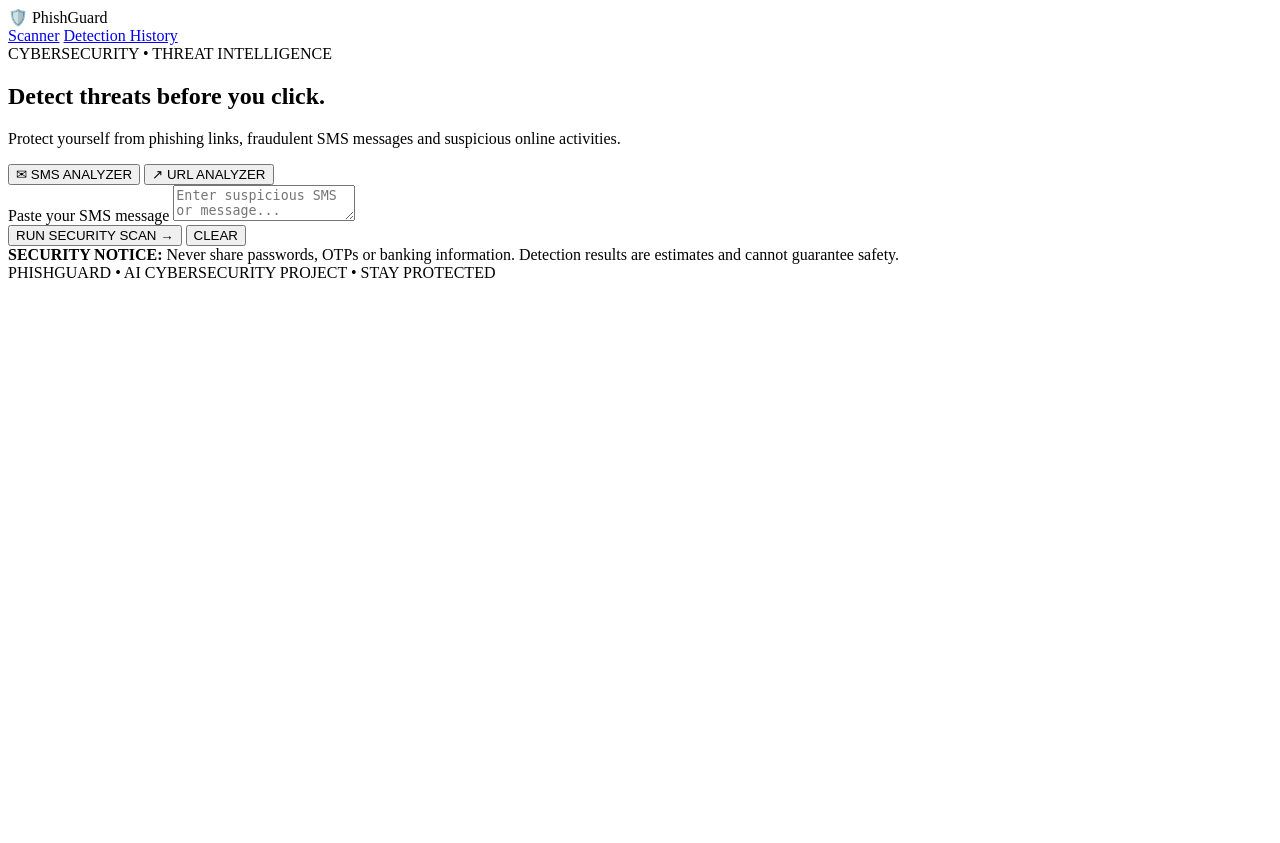
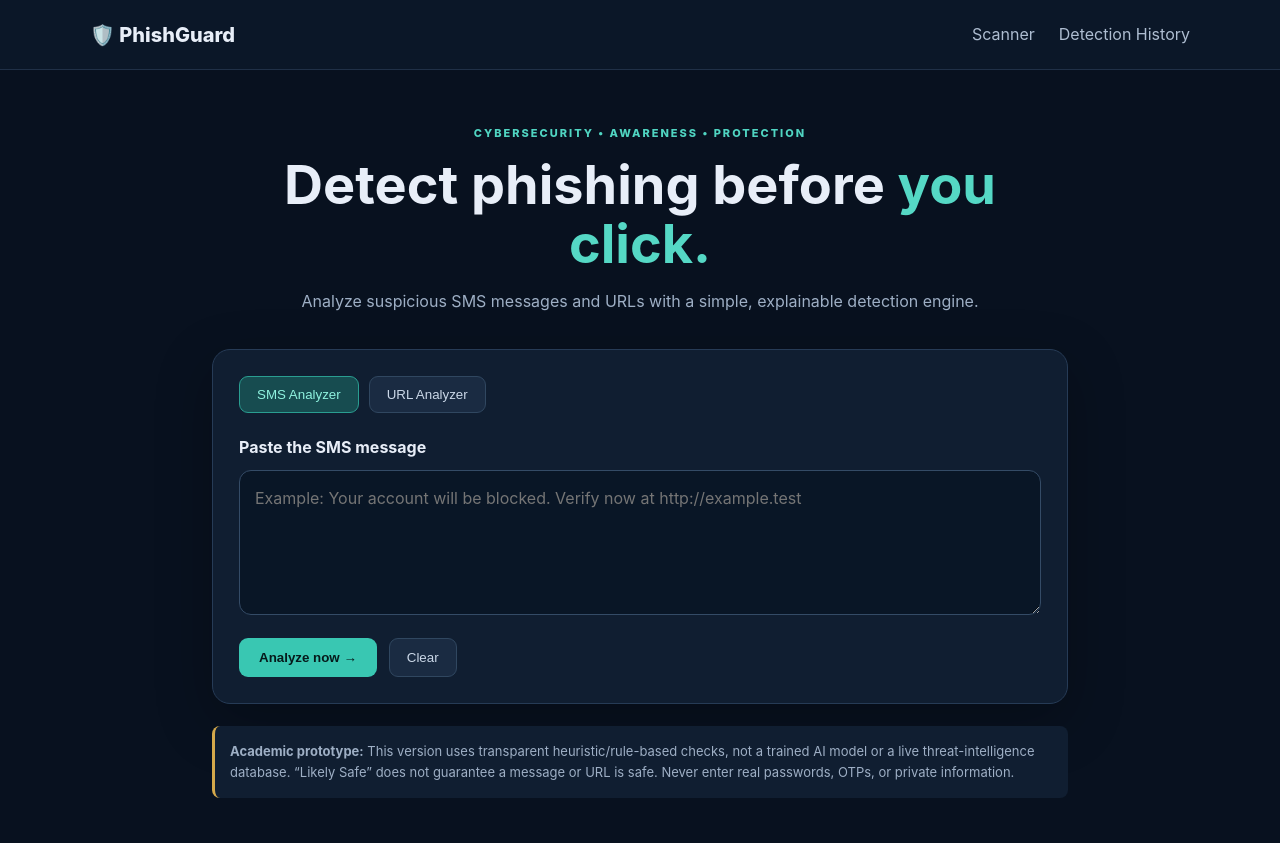
Before and after one commit to phishguru127-gif/UrlFinder, a Flask app: page / in a window 1280 px wide. Before the commit the page ends 278 px from the top, so only its background shows below. Run offline with Flask 3, Linux system fonts and the light colour scheme.

Commit message:
Update index.html

```diff
--- a/templates/index.html
+++ b/templates/index.html
@@ -1,68 +1,64 @@
-<header class="top">
-  <div class="brand">🛡️ PhishGuard</div>
-  <nav>
-    <a href="/">Scanner</a>
-    <a href="/history">Detection History</a>
-  </nav>
-</header>
-
+<!DOCTYPE html>
+<html lang="en">
+<head>
+<meta charset="UTF-8"><meta name="viewport" content="width=device-width, initial-scale=1">
+<title>PhishGuard | SMS & URL Detection</title>
+<link rel="stylesheet" href="{{ url_for('static', filename='style.css') }}">
+</head>
+<body>
+<header class="top"><div class="brand">🛡️ PhishGuard</div><nav><a href="/">Scanner</a><a href="/history">Detection History</a></nav></header>
 <main class="wrap">
-
-  <section class="hero">
-    <div class="eyebrow">
-      CYBERSECURITY • THREAT INTELLIGENCE
-    </div>
-
-    <h1>
-      Detect threats before
-      <span>you click.</span>
-    </h1>
-
-    <p>
-      Protect yourself from phishing links, fraudulent SMS
-      messages and suspicious online activities.
-    </p>
-  </section>
-
-  <section class="panel">
-
-    <div class="tabs">
-      <button class="tab active" data-type="sms">
-        ✉ SMS ANALYZER
-      </button>
-
-      <button class="tab" data-type="url">
-        ↗ URL ANALYZER
-      </button>
-    </div>
-
-    <label id="inputLabel" for="content">
-      Paste your SMS message
-    </label>
-
-    <textarea
-      id="content"
-      placeholder="Enter suspicious SMS or message..."
-    ></textarea>
-
-    <div class="actions">
-      <button id="scan">RUN SECURITY SCAN →</button>
-      <button class="secondary" id="clear">CLEAR</button>
-    </div>
-
-    <div id="error" class="error hidden"></div>
-    <div id="result" class="result hidden"></div>
-
-  </section>
-
-  <section class="note">
-    <strong>SECURITY NOTICE:</strong>
-    Never share passwords, OTPs or banking information.
-    Detection results are estimates and cannot guarantee safety.
-  </section>
-
+<section class="hero"><div class="eyebrow">CYBERSECURITY • AWARENESS • PROTECTION</div>
+<h1>Detect phishing before <span>you click.</span></h1>
+<p>Analyze suspicious SMS messages and URLs with a simple, explainable detection engine.</p></section>
+<section class="panel">
+<div class="tabs"><button class="tab active" data-type="sms">SMS Analyzer</button><button class="tab" data-type="url">URL Analyzer</button></div>
+<label id="inputLabel" for="content">Paste the SMS message</label>
+<textarea id="content" placeholder="Example: Your account will be blocked. Verify now at http://example.test"></textarea>
+<div class="actions"><button id="scan">Analyze now →</button><button class="secondary" id="clear">Clear</button></div>
+<div id="error" class="error hidden"></div>
+<div id="result" class="result hidden"></div>
+</section>
+<section class="note"><strong>Academic prototype:</strong> This version uses transparent heuristic/rule-based checks, not a trained AI model or a live threat-intelligence database. “Likely Safe” does not guarantee a message or URL is safe. Never enter real passwords, OTPs, or private information.</section>
 </main>
-
-<footer>
-  PHISHGUARD • AI CYBERSECURITY PROJECT • STAY PROTECTED
-</footer>
+<script>
+let currentType = "sms";
+const tabs = document.querySelectorAll(".tab");
+tabs.forEach(btn => btn.addEventListener("click", () => {
+  tabs.forEach(x => x.classList.remove("active")); btn.classList.add("active");
+  currentType = btn.dataset.type;
+  document.getElementById("inputLabel").textContent = currentType === "sms" ? "Paste the SMS message" : "Enter a URL";
+  document.getElementById("content").placeholder = currentType === "sms" ?
+    "Example: Your account will be blocked. Verify now at http://example.test" : "https://example.com";
+  document.getElementById("result").classList.add("hidden");
+}));
+document.getElementById("clear").onclick = () => {
+  document.getElementById("content").value = "";
+  document.getElementById("result").classList.add("hidden");
+  document.getElementById("error").classList.add("hidden");
+};
+document.getElementById("scan").onclick = async () => {
+  const content = document.getElementById("content").value.trim();
+  const error = document.getElementById("error"), resultBox = document.getElementById("result");
+  error.classList.add("hidden"); resultBox.classList.add("hidden");
+  if (!content) { error.textContent = "Please enter text to analyze."; error.classList.remove("hidden"); return; }
+  const button = document.getElementById("scan"); button.disabled = true; button.textContent = "Analyzing…";
+  try {
+    const response = await fetch("/analyze", {method:"POST", headers:{"Content-Type":"application/json"},
+      body:JSON.stringify({type:currentType, content})});
+    const data = await response.json();
+    if (!response.ok) throw new Error(data.error || "Analysis failed.");
+    const cls = data.verdict === "Phishing" ? "danger" : data.verdict === "Suspicious" ? "warning" : "safe";
+    let html = `<div class="verdict ${cls}"><div><small>DETECTION RESULT</small><h2>${data.verdict}</h2></div><div class="score">${data.score}/100<small>risk score</small></div></div>`;
+    html += `<h3>Why was it classified this way?</h3><ul>${data.reasons.map(x=>`<li>${escapeHtml(x)}</li>`).join("")}</ul>`;
+    if (data.urls && data.urls.length) {
+      html += "<h3>Extracted URL analysis</h3>";
+      data.urls.forEach(u => { html += `<div class="urlitem"><b>${escapeHtml(u.url)}</b><span>${escapeHtml(u.verdict)} · ${u.score}/100</span><ul>${u.reasons.map(x=>`<li>${escapeHtml(x)}</li>`).join("")}</ul></div>`; });
+    }
+    resultBox.innerHTML = html; resultBox.classList.remove("hidden");
+  } catch(e) { error.textContent = e.message; error.classList.remove("hidden"); }
+  finally { button.disabled = false; button.textContent = "Analyze now →"; }
+};
+function escapeHtml(s) { return String(s).replace(/[&<>"']/g, c => ({"&":"&amp;","<":"&lt;",">":"&gt;",'"':"&quot;","'":"&#39;"}[c])); }
+</script>
+</body></html>
```
